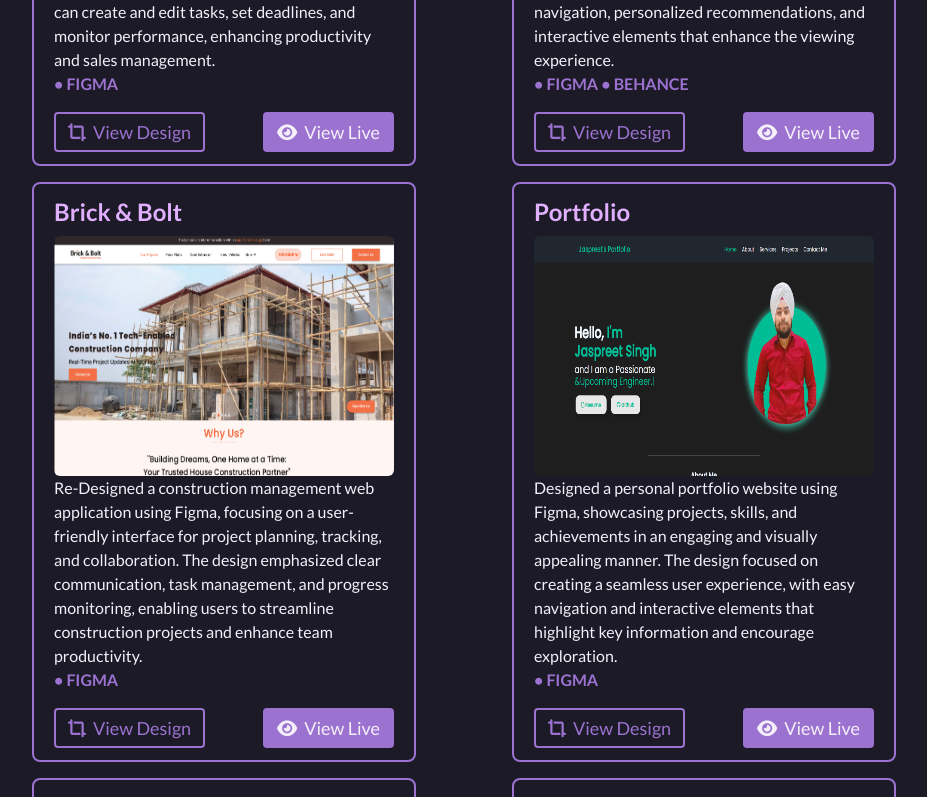
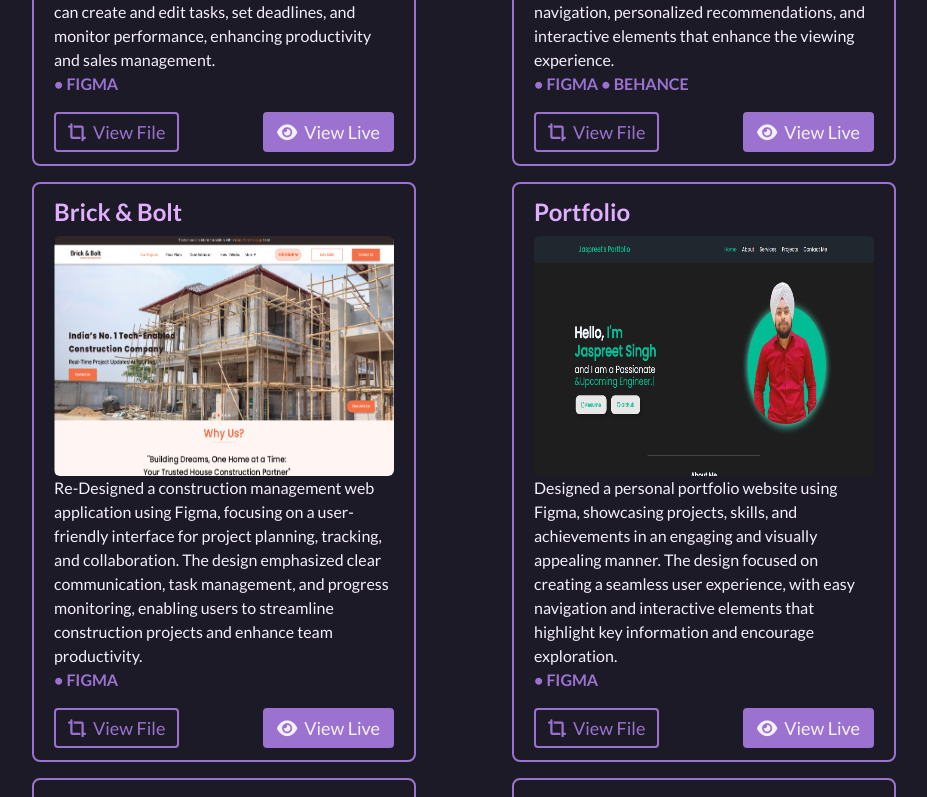
Before and after one commit to jaspreet6090/Portfolio-React, a React (Vite) app: page / in a window 1280 px wide. Shown: the part 6000-6797 px from the top of the page, without its empty margins (176-1103 px from the left). Built offline with nearby package versions, Linux system fonts and the light colour scheme.

Commit message:
All Done

```diff
--- a/src/components/Projects/ProjectCard.jsx
+++ b/src/components/Projects/ProjectCard.jsx
@@ -27,7 +27,7 @@ const ProjectCard = ({
       <div className="flex flex-wrap justify-between gap-2 sm:gap-0 mt-2">
 
         {
-          card === "WebDev" ? <InactiveBtn value='View Code' logo={<i className="fa-solid fa-code"></i>} redirect={code} /> : <InactiveBtn value='View Design' logo={<i class="fa-solid fa-crop-simple"></i>} redirect={code} />
+          card === "WebDev" ? <InactiveBtn value='View Code' logo={<i className="fa-solid fa-code"></i>} redirect={code} /> : <InactiveBtn value='View File' logo={<i class="fa-solid fa-crop-simple"></i>} redirect={code} />
         }
 
         <ActiveBtn value='View Live' logo={<i className="fa-solid fa-eye"></i>} redirect={live} />
```
